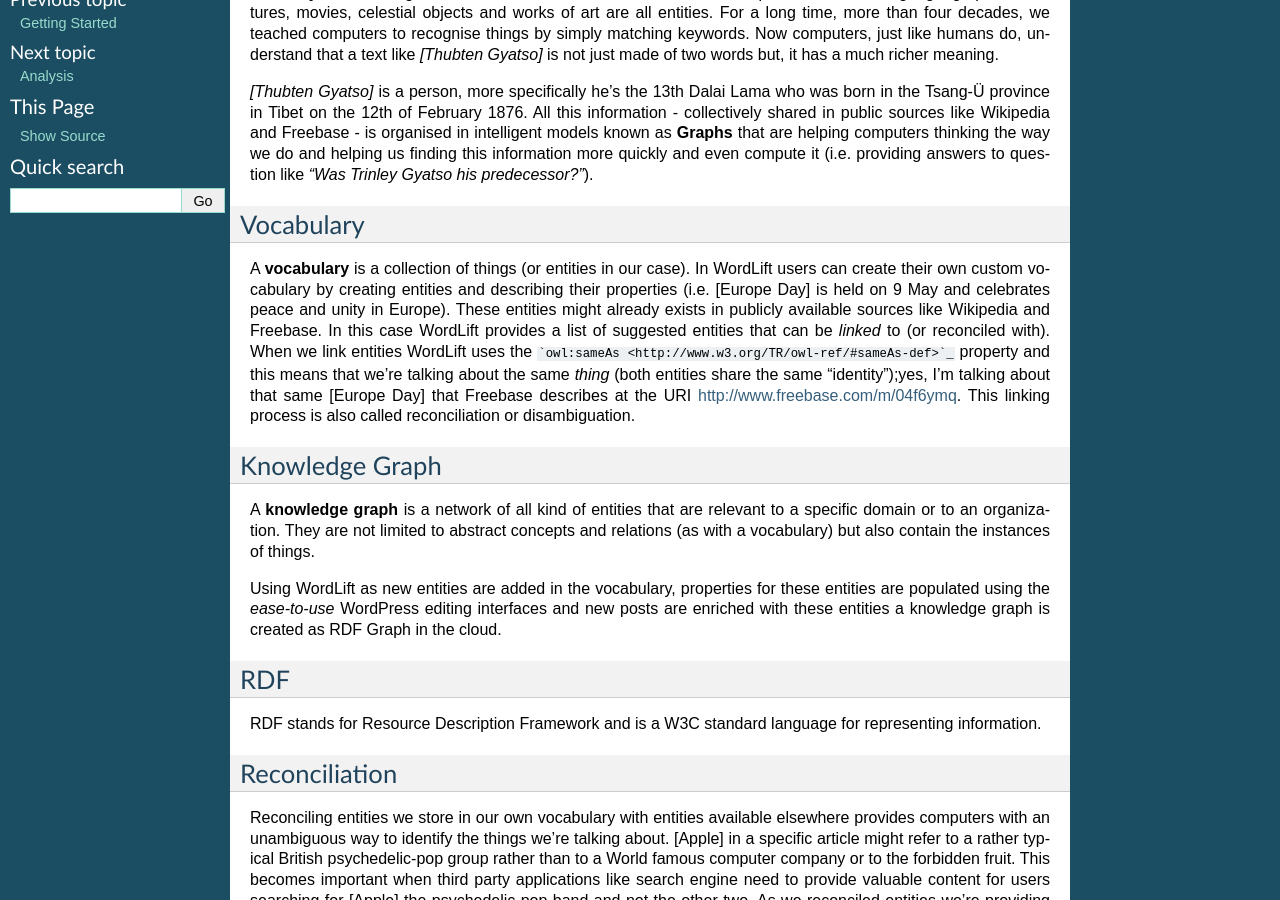
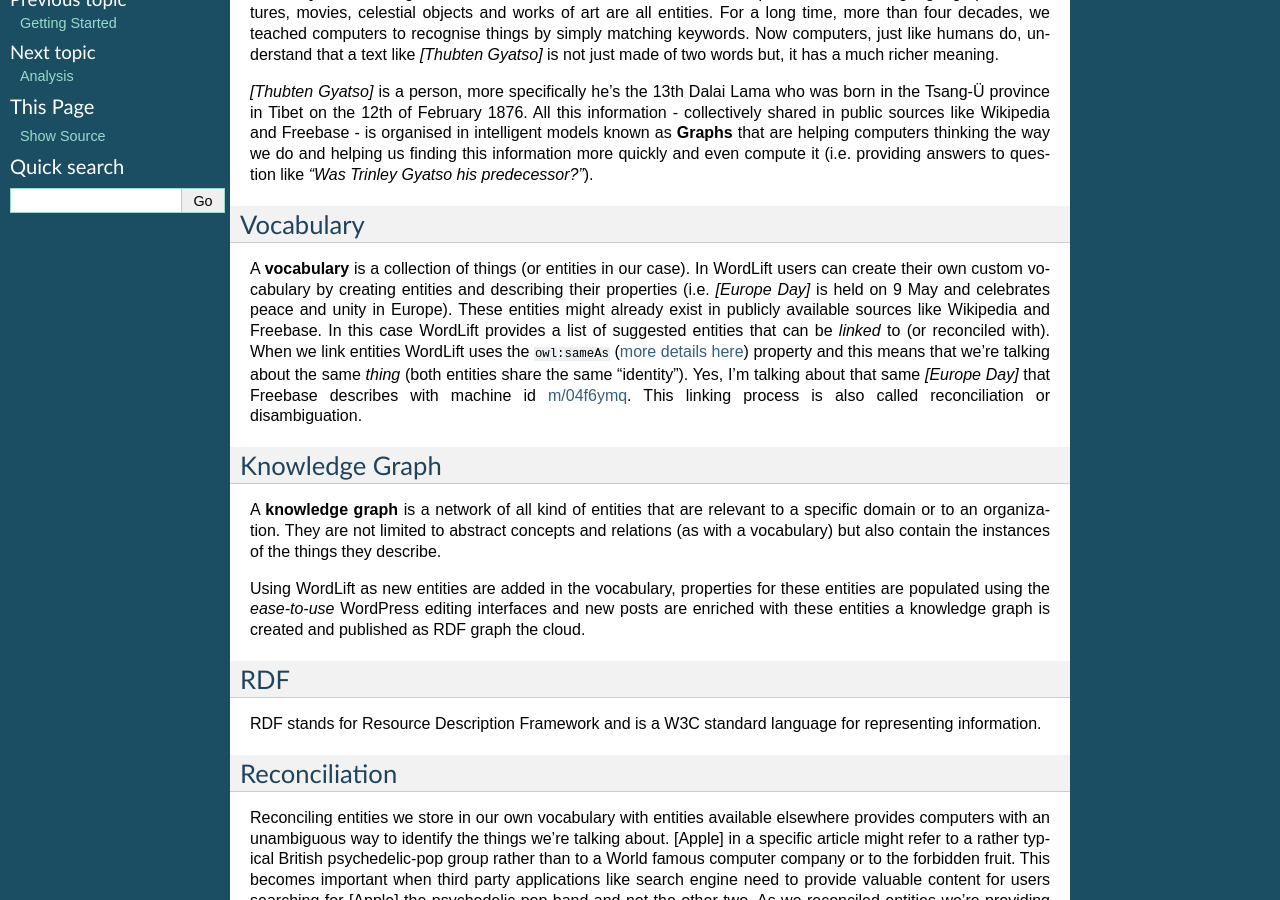
Before and after one commit to insideout10/wordlift-docs, a Sphinx documentation site: the page built from docs/key-concepts.rst, in a window 1280 px wide and 900 px high, scrolled down 224 px. Built offline with Sphinx 7.4.7, drawn with Linux system fonts in a browser that asks for light colours.

Commit message:
updating

````diff
--- a/docs/key-concepts.rst
+++ b/docs/key-concepts.rst
@@ -12,17 +12,17 @@
 
 Vocabulary
 _____________
-A **vocabulary** is a collection of things (or entities in our case). In WordLift users can create their own custom vocabulary by creating entities and describing their properties (i.e. [Europe Day] is held on 9 May and celebrates peace and unity in Europe). These entities might already exists in publicly available sources like Wikipedia and Freebase. In this case WordLift provides a list of suggested entities that can be *linked* to (or reconciled with). When we link entities WordLift uses the ```owl:sameAs <http://www.w3.org/TR/owl-ref/#sameAs-def>`_`` property and this means that we're talking about the same *thing* (both entities share the same "identity");yes, I'm talking about that same [Europe Day] that Freebase describes at the URI http://www.freebase.com/m/04f6ymq.
+A **vocabulary** is a collection of things (or entities in our case). In WordLift users can create their own custom vocabulary by creating entities and describing their properties (i.e. *[Europe Day]* is held on 9 May and celebrates peace and unity in Europe). These entities might already exist in publicly available sources like Wikipedia and Freebase. In this case WordLift provides a list of suggested entities that can be *linked* to (or reconciled with). When we link entities WordLift uses the ``owl:sameAs``  (`more details here <http://www.w3.org/TR/owl-ref/#sameAs-def>`_) property and this means that we're talking about the same *thing* (both entities share the same "identity"). Yes, I'm talking about that same *[Europe Day]* that Freebase describes with machine id `m/04f6ymq <http://www.freebase.com/m/04f6ymq>`_.
 This linking process is also called reconciliation or disambiguation.
 
 Knowledge Graph
 _____________
 A **knowledge graph** is a network of all kind of entities that are relevant to a specific domain or to an organization.
-They are not limited to abstract concepts and relations (as with a vocabulary) but also contain the instances of things.
+They are not limited to abstract concepts and relations (as with a vocabulary) but also contain the instances of the things they describe.
 
 Using WordLift as new entities are added in the vocabulary, properties for these entities are populated using the
 *ease-to-use* WordPress editing interfaces and new posts are enriched with these entities a knowledge graph is
-created as RDF Graph in the cloud.
+created and published as RDF graph the cloud.
 
 RDF
 _____________
````
